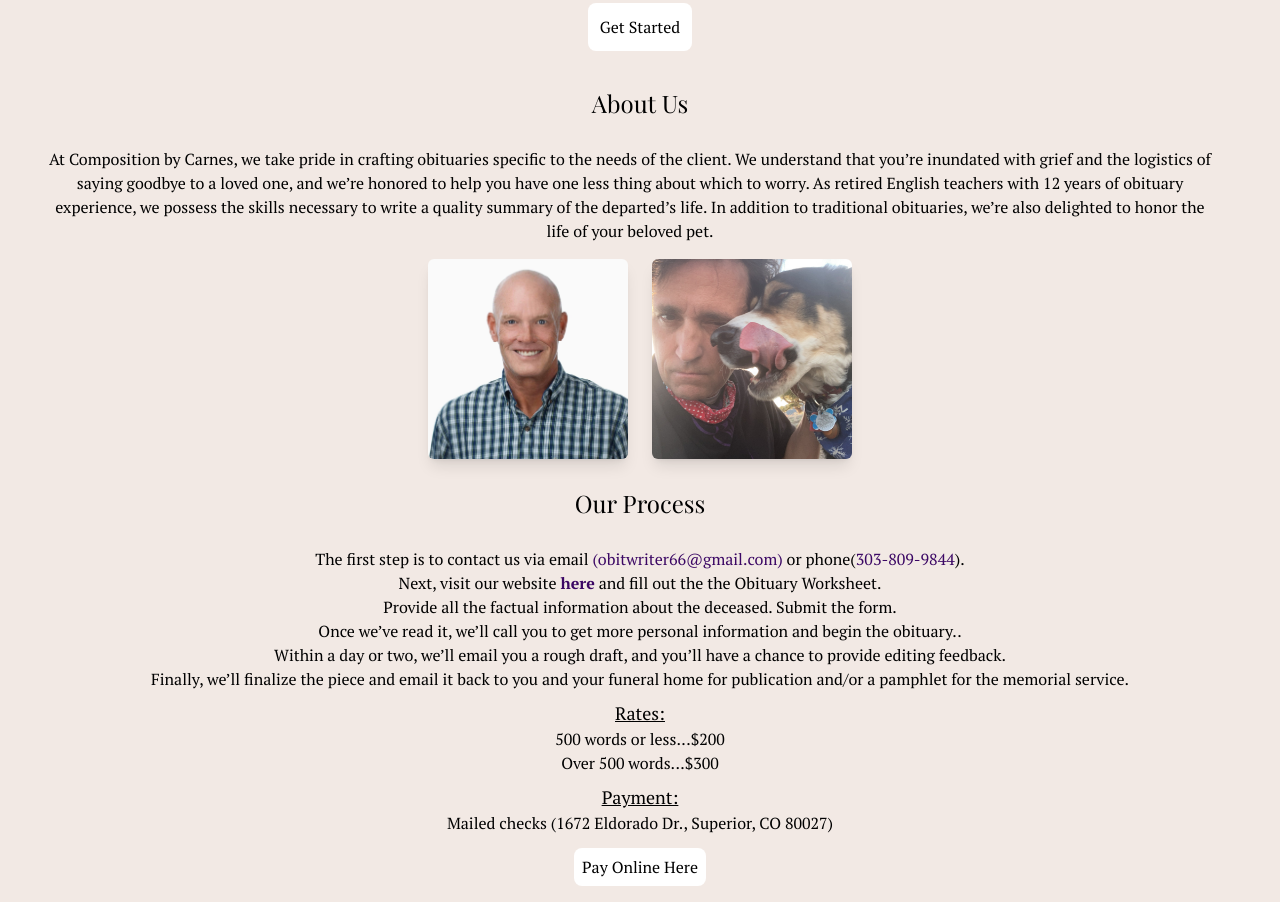
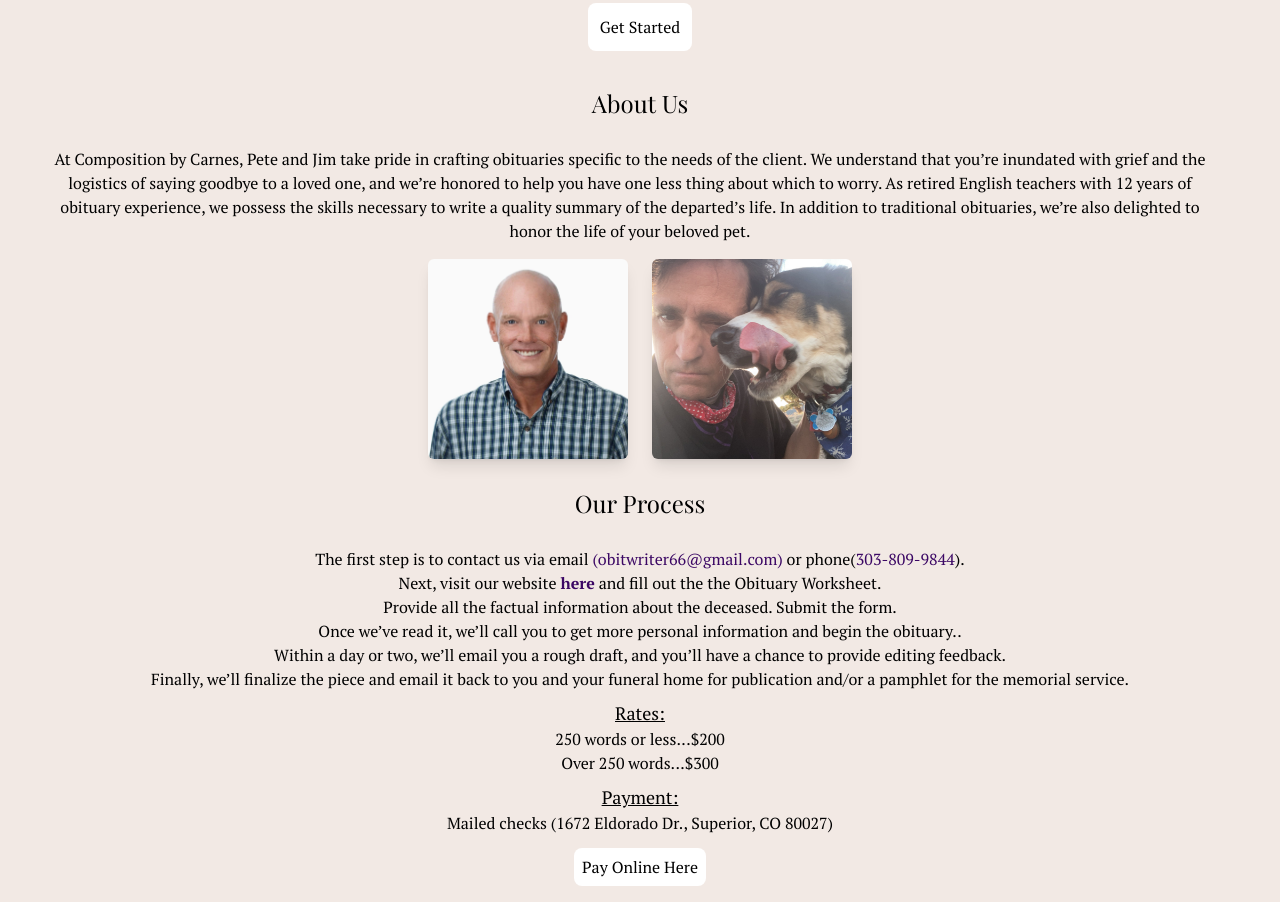
Before and after one commit to HaldenKavanagh/obituary, a website: page public/index.html in a window 1280 px wide. Shown: the part 729-1631 px from the top of the page. Drawn offline with nearby package versions, Linux system fonts and the light colour scheme; a web font is replaced by a local one.

Commit message:
small tweaks

```diff
--- a/public/index.html
+++ b/public/index.html
@@ -39,13 +39,13 @@
           <h2 class="text-2xl my-7 font-playfair">About Us</h2>
 
           <p class="pr-5 w-full">
-            At Composition by Carnes, we take pride in crafting obituaries
-            specific to the needs of the client. We understand that you’re
-            inundated with grief and the logistics of saying goodbye to a loved
-            one, and we’re honored to help you have one less thing about which
-            to worry. As retired English teachers with 12 years of obituary
-            experience, we possess the skills necessary to write a quality
-            summary of the departed’s life. In addition to traditional
+            At Composition by Carnes, Pete and Jim take pride in crafting
+            obituaries specific to the needs of the client. We understand that
+            you’re inundated with grief and the logistics of saying goodbye to a
+            loved one, and we’re honored to help you have one less thing about
+            which to worry. As retired English teachers with 12 years of
+            obituary experience, we possess the skills necessary to write a
+            quality summary of the departed’s life. In addition to traditional
             obituaries, we’re also delighted to honor the life of your beloved
             pet.
           </p>
@@ -110,8 +110,8 @@
           </p>
           <p class="underline text-lg mt-2">Rates:</p>
           <ul>
-            <li>500 words or less...$200</li>
-            <li>Over 500 words...$300</li>
+            <li>250 words or less...$200</li>
+            <li>Over 250 words...$300</li>
           </ul>
           <p class="underline text-lg mt-2">Payment:</p>
           <ul>
@@ -166,7 +166,7 @@
     </div>
     <!-- footer -->
     <footer class="border-t-2 border-brown w-full text-center py-3">
-      <p>1672 Eldorado Drive</p>
+      <p>Payable to Pete Carnes 1672 Eldorado Drive</p>
       <p>Superior, CO</p>
       <p>80027</p>
       <p><a href="tel:+3038099844">(303) 809-9844</a></p>
```
